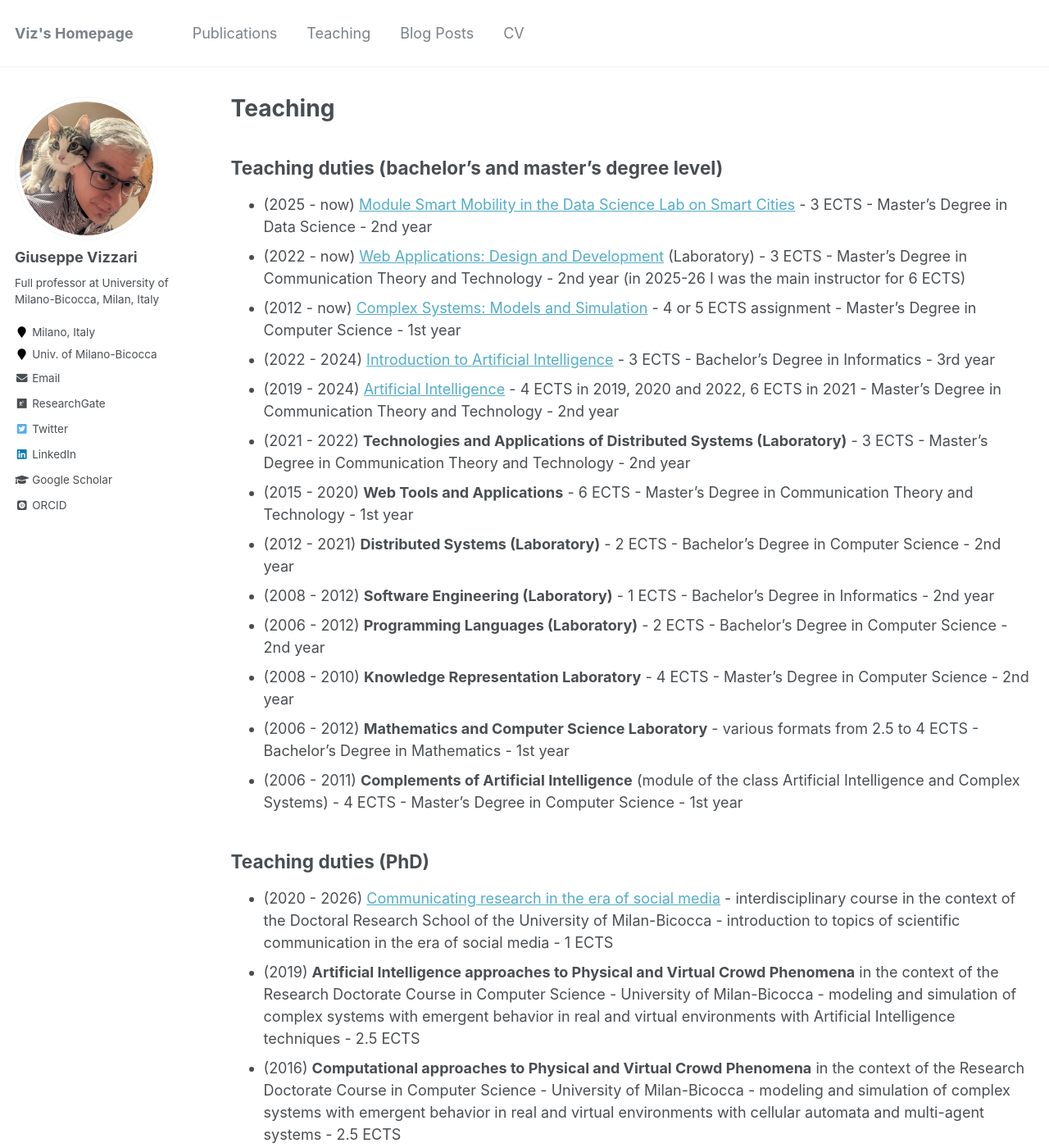
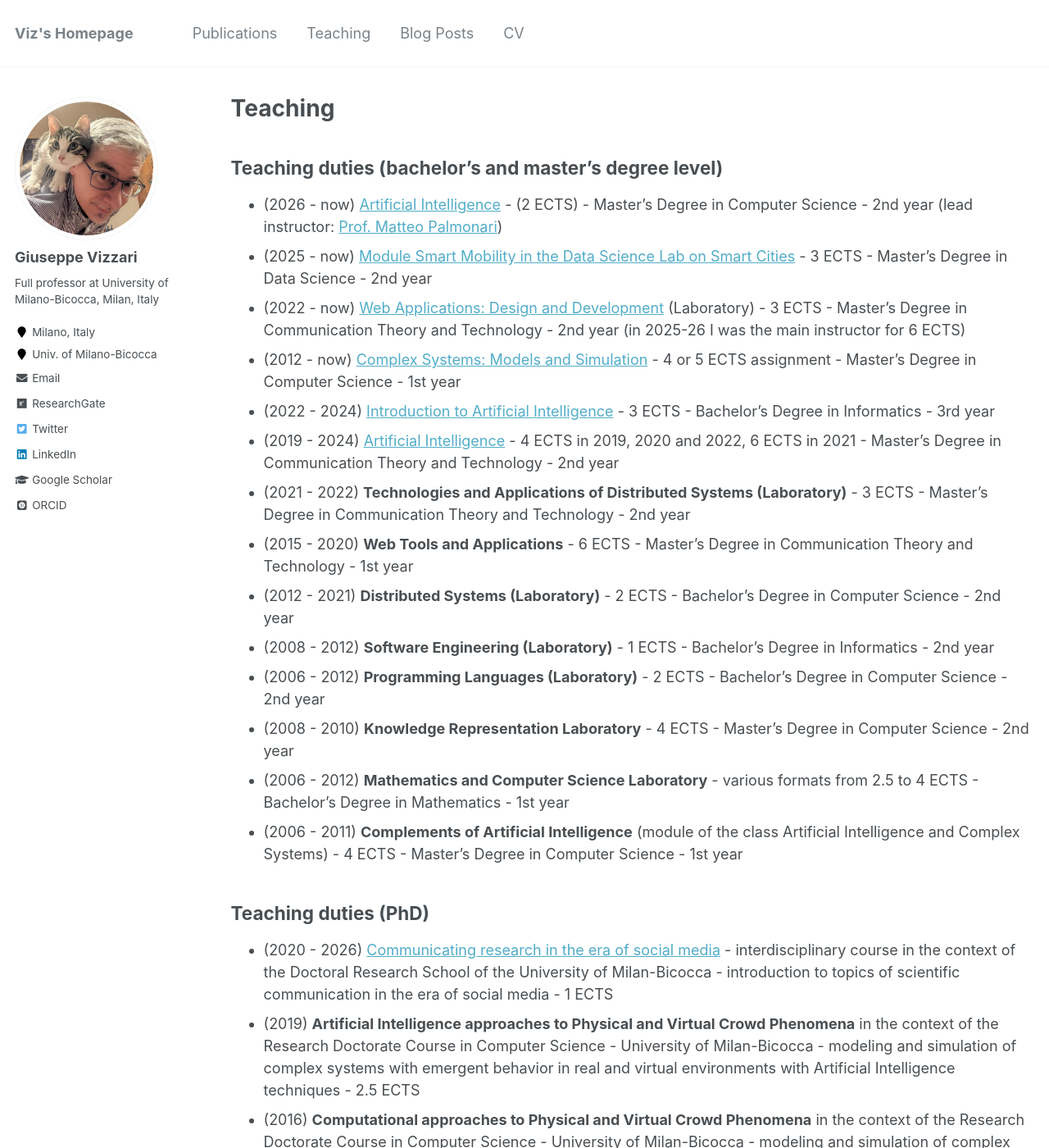
Before and after one commit to GiuseppeVizzari/GiuseppeVizzari.github.io, a Jekyll site: the page built from _pages/teaching.md, in a window 1280 px wide and 1400 px high. Shown: the whole window at 82% size. Built offline with Jekyll 4.4.1, drawn with Linux system fonts in a browser that asks for light colours; some web fonts are replaced; some of the changed text lies outside the part shown.

Commit message:
Small changes teaching

```diff
--- a/_pages/teaching.md
+++ b/_pages/teaching.md
@@ -8,6 +8,7 @@ author_profile: true
 
 ## Teaching duties (bachelor's and master's degree level)
 
+- (2026 - now) [Artificial Intelligence](https://elearning.unimib.it/course/info.php?id=68862) - (2 ECTS) - Master's Degree in Computer Science  - 2nd year (lead instructor: [Prof. Matteo Palmonari](https://en.unimib.it/matteo-luigi-palmonari))
 - (2025 - now) [Module Smart Mobility in the Data Science Lab on Smart Cities](https://elearning.unimib.it/course/info.php?id=61185) - 3 ECTS - Master's Degree in Data Science - 2nd year
 - (2022 - now) [Web Applications: Design and Development](https://elearning.unimib.it/course/info.php?id=51512#en) (Laboratory) - 3 ECTS - Master's Degree in Communication Theory and Technology - 2nd year (in 2025-26 I was the main instructor for 6 ECTS)
 - (2012 - now) [Complex Systems: Models and Simulation](https://elearning.unimib.it/course/info.php?id=51465#en) - 4 or 5 ECTS assignment - Master's Degree in Computer Science - 1st year
@@ -33,4 +34,4 @@ Please notice that:
 
 - existing links (sorry old stuff is gone) lead to the syllabus;
 - the reported ECTS refers to my workload in the class, not the overall ECTS value;
-- unless otherwise indicated (e.g. Laboratory) I am the main instructor.
+- unless otherwise indicated (e.g. Laboratory) I am the lead instructor.
```
